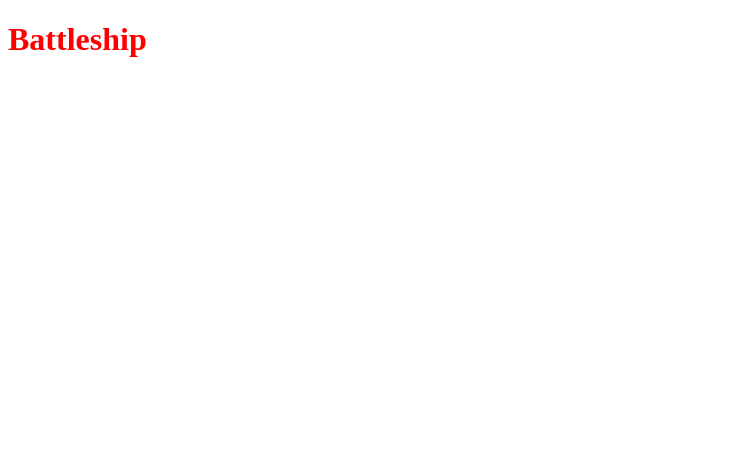
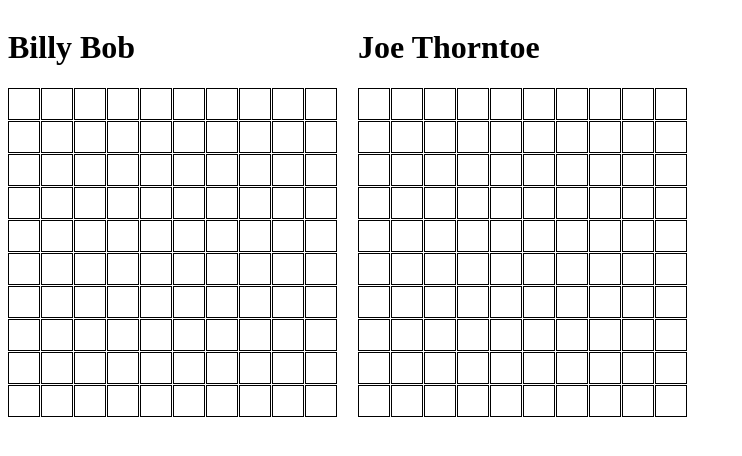
Before and after one commit to gibbonsjoey95/battleship, a website built with webpack: page src/index.html in a window 1280 px wide. Shown: the whole page, without its empty margins (0-742 px from the left). Built offline with nearby package versions, Linux system fonts and the light colour scheme.

Commit message:
set up simple gameboards with some basic functionallity

```diff
--- a/src/gameboard.js
+++ b/src/gameboard.js
@@ -27,7 +27,6 @@
     const cell = this.grid[x][y];
     if (cell && cell !== 'hit' && cell !== 'miss') {
       cell.hit();
-      console.log(this.ships);
       this.grid[x][y] = 'hit';
     } else {
       this.grid[x][y] = 'miss';
--- a/src/index.html
+++ b/src/index.html
@@ -6,8 +6,15 @@
     <title>Battleship</title>
 </head>
 <body>
-    <div class="hello">
-        <h1>Battleship</h1>
+    <div class="game-container">
+        <div class="player-container">
+            <h1 class="player-name">Billy Bob</h1>
+            <div id="player1Gameboard" class="gameboard-container"></div>
+        </div>
+        <div class="player-container">
+            <h1 class="player-name">Joe Thorntoe</h1>
+            <div id="player2Gameboard" class="gameboard-container"></div>
+        </div>
     </div>
 
 </body>
--- a/src/index.js
+++ b/src/index.js
@@ -1,20 +1,61 @@
 import './styles.css';
 import Ship from './ship';
 import Gameboard from './gameboard';
+import Player from './player';
+
+const player1Gameboard = document.querySelector('#player1Gameboard');
+const player2Gameboard = document.querySelector('#player2Gameboard');
 
 function component() {
-  const element = document.createElement('div');
+  const player = new Player('real');
+  const opponent = new Player('computer');
 
-  let ship = new Ship(3);
-  let gameboard = new Gameboard();
-  gameboard.placeShip(ship, 0, 0, 'horizontal');
+  const ship1 = new Ship(3);
+  const ship2 = new Ship(3);
 
-  gameboard.receiveAttack(0, 0);
-  gameboard.receiveAttack(0, 3);
+  player.gameboard.placeShip(ship1, 0, 0, 'horizontal');
+  opponent.gameboard.placeShip(ship2, 0, 0, 'vertical');
 
-  console.log('gameboard', gameboard);
+  player.gameboard.grid.forEach((row, rowIndex) => {
+    row.forEach((cell, cellIndex) => {
+      const gridSquare = document.createElement('div');
+      gridSquare.classList.add('grid-square');
+      gridSquare.textContent = '';
+      gridSquare.dataset.row = rowIndex;
+      gridSquare.dataset.cell = cellIndex;
 
-  return element;
+      player1Gameboard.appendChild(gridSquare);
+    });
+  });
+
+  opponent.gameboard.grid.forEach((row, rowIndex) => {
+    row.forEach((cell, cellIndex) => {
+      const gridSquare = document.createElement('div');
+      gridSquare.classList.add('grid-square');
+      gridSquare.textContent = '';
+      gridSquare.dataset.row = rowIndex;
+      gridSquare.dataset.cell = cellIndex;
+
+      gridSquare.addEventListener('click', () => {
+        player.takeTurn(opponent, rowIndex, cellIndex);
+        opponent.takeTurn(player, 0, 0);
+
+        if (opponent.gameboard.grid[rowIndex][cellIndex] === 'hit') {
+          gridSquare.classList.add('hit');
+        } else if (opponent.gameboard.grid[rowIndex][cellIndex] === 'miss') {
+          gridSquare.classList.add('miss');
+        }
+
+        console.log(
+          `clicked ${rowIndex},${cellIndex}`,
+          opponent.gameboard.grid[rowIndex][cellIndex],
+        );
+      });
+
+      player2Gameboard.appendChild(gridSquare);
+    });
+  });
 }
 
-document.body.appendChild(component());
+// document.body.appendChild(component());
+component();
--- a/src/styles.css
+++ b/src/styles.css
@@ -1,3 +1,30 @@
-.hello {
-    color: red;
+.game-container {
+    width:  650px;
+    display: flex;
+    align-items: center;
+    justify-content: space-between;
 }
+
+.gameboard-container {
+    width: 300px;
+    display: grid;
+    grid-template-columns: repeat(10, 1fr);
+    gap: 1px;
+}
+
+.grid-square {
+    width: 30px;
+    height: 30px;
+    border: 1px solid #000;
+    display: flex;
+    align-items: center;
+    justify-content: center;
+}
+
+.hit {
+    background-color: green;
+}
+
+.miss {
+    background-color: red;
+}
```
Also changed, not shown: dist/bundle.js, dist/index.html.
